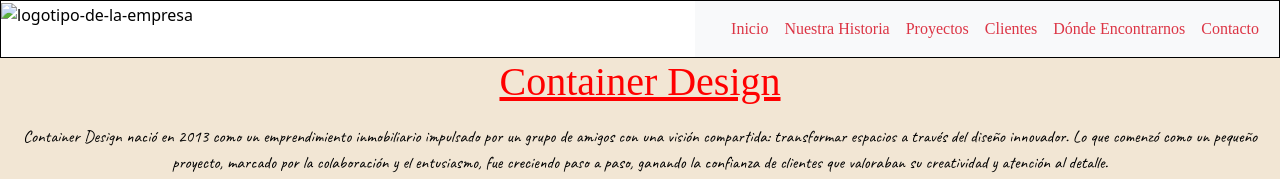
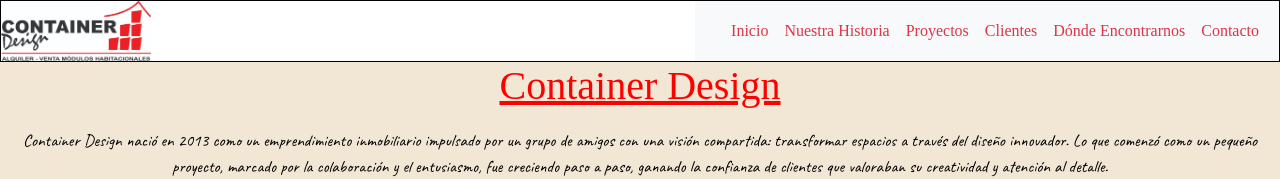
Before and after one commit to LucasZing/Container-Design, a plain HTML site: page pages/nuestra historia.html in a window 1280 px wide. Shown: the top 179 px of the page. Drawn offline with nearby package versions, Linux system fonts and the light colour scheme; a web font is replaced by a local one.

Commit message:
segunda pueba de imagenes

```diff
--- a/pages/nuestra historia.html
+++ b/pages/nuestra historia.html
@@ -23,7 +23,7 @@
 <body>
      <header>
             <div>
-                <img src="assets/Logotipo.jpg" alt="logotipo-de-la-empresa" class="logo">
+                <img src="../assets/Logotipo.jpg" alt="logotipo-de-la-empresa" class="logo">
             </div>
             <nav class="navbar navbar-expand-lg bg-body-tertiary">
                 <div class="container-fluid">
@@ -65,8 +65,8 @@
                   </article>
                   <article>
                           <div>
-                                             <img src="/assets/nuestra-historia-1.jpg" alt="pimeros-proyectos" width="40%"  class="container fluid col-sm-12 col-md-4">
-                                             <img src="/assets/nuestra-historia-2.jpg" alt="pimeros-proyectos" width="40%"  class="container fluid col-sm-12 col-md-4">
+                               <img src="/assets/nuestra-historia-1.jpg" alt="pimeros-proyectos" width="40%"  class="container fluid col-sm-12 col-md-4">
+                               <img src="/assets/nuestra-historia-2.jpg" alt="pimeros-proyectos" width="40%"  class="container fluid col-sm-12 col-md-4">
                           </div>
                           <p>Con el tiempo, Container Design se consolidó como una empresa reconocida, manteniendo siempre la esencia de sus orígenes: un equipo comprometido, apasionado y con la capacidad de convertir ideas en espacios únicos.</p>
                   </article>
```
